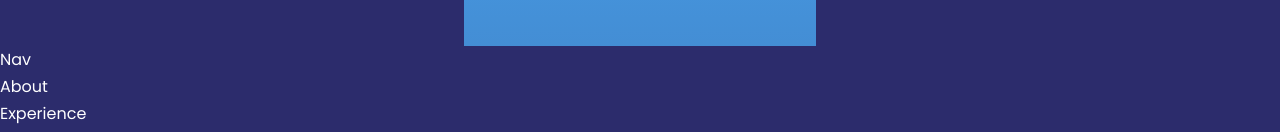
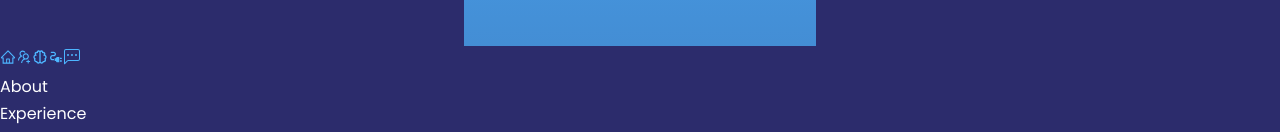
Before and after one commit to Utilitycoder/Learning-Reactjs, a React (Create React App) app in the folder portfolio-website/: page / in a window 1280 px wide. Shown: the part 754-886 px from the top of the page. Built offline with nearby package versions, Linux system fonts and the light colour scheme.

Commit message:
Styling the Nav component

```diff
--- a/portfolio-website/src/components/nav/nav.jsx
+++ b/portfolio-website/src/components/nav/nav.jsx
@@ -1,9 +1,21 @@
 import React from 'react'
 import './nav.css'
+import {AiOutlineHome} from 'react-icons/ai'
+import {AiOutlineUsergroupAdd} from 'react-icons/ai'
+import {BiBrain} from 'react-icons/bi'
+import {MdOutlineElectricalServices} from 'react-icons/md'
+import {BsChatLeftDots} from 'react-icons/bs'
+
 
 const nav = () => {
   return (
-    <div>Nav</div>
+    <nav>
+      <a href="#"><AiOutlineHome /></a>
+      <a href="#about"><AiOutlineUsergroupAdd /></a>
+      <a href="#experience"><BiBrain /></a>
+      <a href="#services"><MdOutlineElectricalServices /></a>
+      <a href="#contact"><BsChatLeftDots /></a>
+    </nav>
   )
 }
 
--- a/portfolio-website/src/index.css
+++ b/portfolio-website/src/index.css
@@ -121,6 +121,7 @@ img {
 
   section {
     margin-top: 6rem;
+    height: 100vh;
   }
 
 }
```
